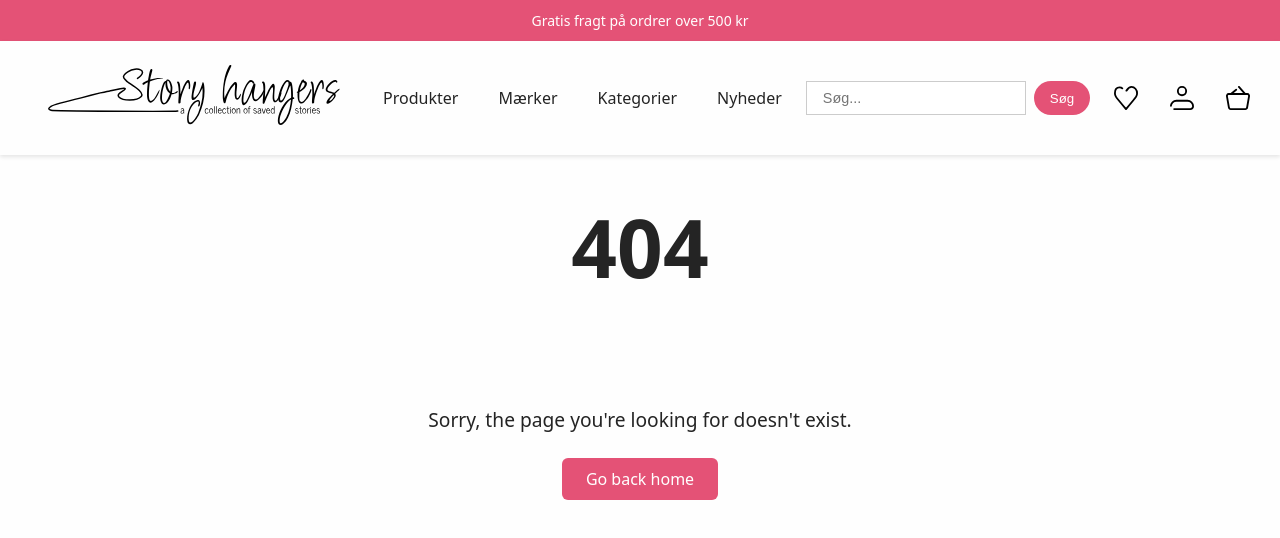
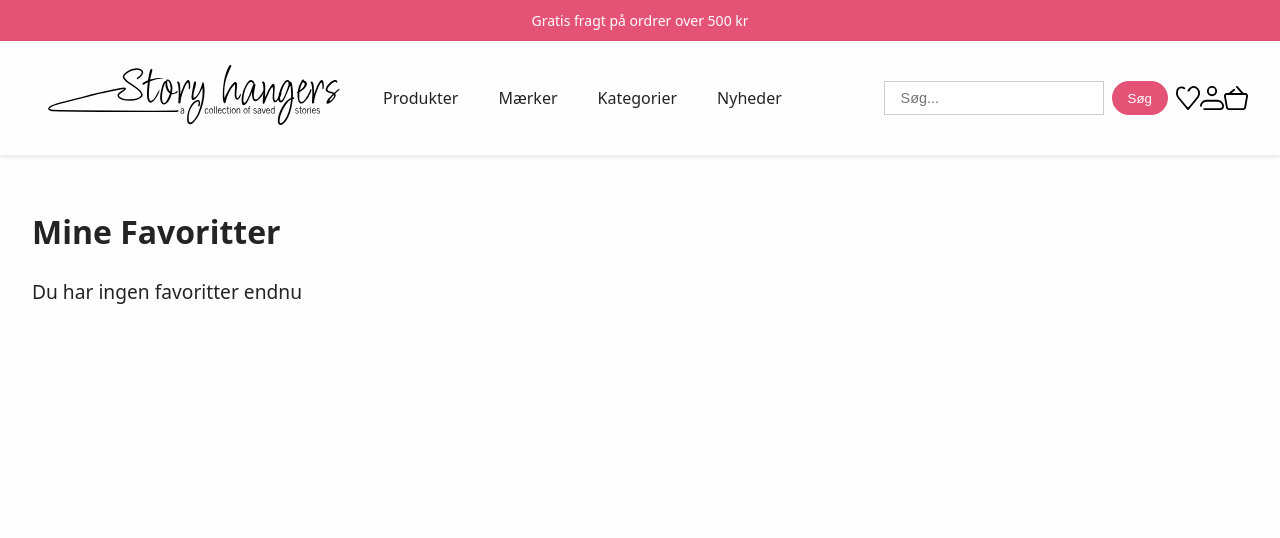
Before and after one commit to juliewboecher/customer-experience-exam, a React (Vite) app: page /favorites in a window 1280 px wide. Before the commit this address had no page. Shown: the top 538 px of the page. Built offline with nearby package versions, Linux system fonts and the light colour scheme.

Commit message:
Add Favorite, Profile, and Cart pages; update routing in App component

```diff
--- a/src/App.jsx
+++ b/src/App.jsx
@@ -8,6 +8,9 @@ import NotFoundPage from "./pages/NotFoundPage";
 import Footer from "./components/Footer";
 import ProductPage from "./pages/ProductPage";
 import ProductDetailPage from "./pages/ProductDetailPage";
+import FavoritePage from "./pages/FavoritePage";
+import ProfilePage from "./pages/ProfilePage";
+import CartPage from "./pages/CartPage";
 
 export default function App() {
   return (
@@ -18,10 +21,12 @@ export default function App() {
         <Route path="/about" element={<AboutPage />} />
         <Route path="/contact" element={<ContactPage />} />
         <Route path="/services" element={<ServicesPage />} />
-        <Route path="*" element={<NotFoundPage />} />
         <Route path="/products" element={<ProductPage />} />
         <Route path="/products/:id" element={<ProductDetailPage />} />
-        <Route path="/products/:id" element={<ProductPage />} />
+        <Route path="/favorites" element={<FavoritePage />} />
+        <Route path="/account" element={<ProfilePage />} />
+        <Route path="/cart" element={<CartPage />} />
+        <Route path="*" element={<NotFoundPage />} />
       </Routes>
       <Footer />
     </>
--- a/src/components/Navbar.jsx
+++ b/src/components/Navbar.jsx
@@ -8,7 +8,6 @@ export default function Navbar() {
   const handleSearch = (e) => {
     e.preventDefault();
     console.log("Søg efter:", searchQuery);
-    // Her kan du senere tilføje logik til at søge i din JSON data
   };
 
   return (
@@ -18,7 +17,7 @@ export default function Navbar() {
       </div>
       <nav>
         <NavLink to="/">
-          <img src={logo} alt="logo" />
+          <img src={logo} alt="logo" className="logo" />
         </NavLink>
         <NavLink to="/products">Produkter</NavLink>
         <NavLink to="/about">Mærker</NavLink>
@@ -38,15 +37,15 @@ export default function Navbar() {
           </button>
         </form>
         <section className="user-actions">
-        <NavLink to="/favorites">
-          <button className="favorites-button"><img src="iconfavorit.svg" alt="Favoritter" /></button>
-        </NavLink>
-        <NavLink to="/account">
-          <button className="account-button"><img src="iconprofile.svg" alt="Konto" /></button>
-        </NavLink>
-        <NavLink to="/cart">
-          <button className="cart-button"><img src="iconcart.svg" alt="Kurv" /></button>
-        </NavLink>
+          <NavLink to="/favorites" className="favorites-button">
+            <img src="/iconfavorit.svg" alt="Favoritter" />
+          </NavLink>
+          <NavLink to="/account" className="account-button">
+            <img src="/iconprofile.svg" alt="Konto" />
+          </NavLink>
+          <NavLink to="/cart" className="cart-button">
+            <img src="/iconcart.svg" alt="Kurv" />
+          </NavLink>
         </section>
       </nav>
     </>
--- /dev/null
+++ b/src/pages/CartPage.jsx
@@ -0,0 +1,8 @@
+export default function CartPage() {
+  return (
+    <main>
+      <h1>Min Kurv</h1>
+      <p>Din indkøbskurv er tom</p>
+    </main>
+  );
+}
--- /dev/null
+++ b/src/pages/FavoritePage.jsx
@@ -0,0 +1,8 @@
+export default function FavoritePage() {
+  return (
+    <main>
+      <h1>Mine Favoritter</h1>
+      <p>Du har ingen favoritter endnu</p>
+    </main>
+  );
+}
--- /dev/null
+++ b/src/pages/ProfilePage.jsx
@@ -0,0 +1,8 @@
+export default function ProfilePage() {
+  return (
+    <main>
+      <h1>Min Profil</h1>
+      <p>Log ind på din konto</p>
+    </main>
+  );
+}
```
